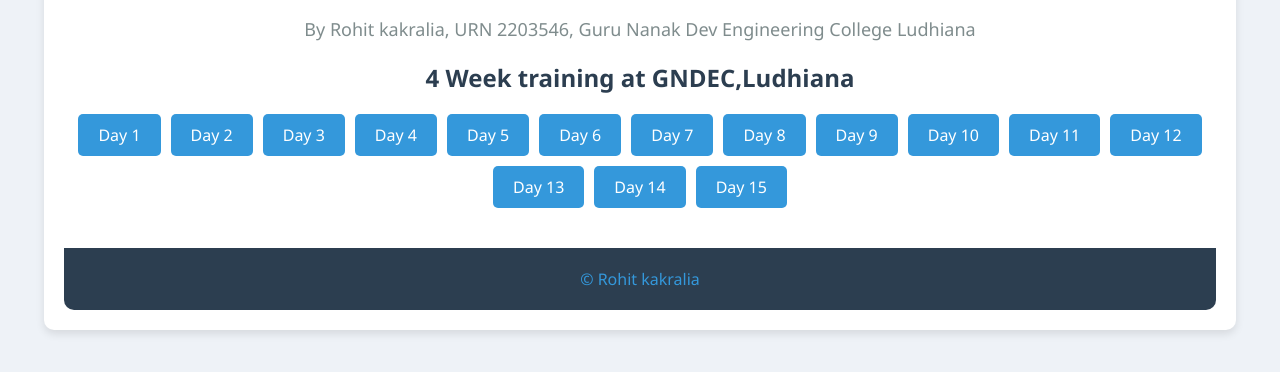
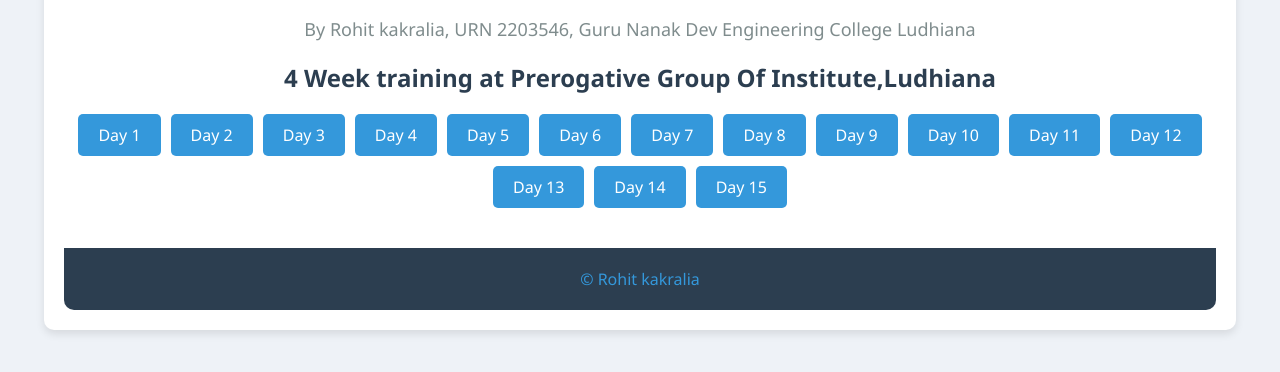
Before and after one commit to Rohitkakralia/Daily_Diary_TR-102, a plain HTML site: page TR-102-Daily-Diary/index.html in a window 1280 px wide. Shown: the part 192-564 px from the top of the page. Drawn offline with Linux system fonts and the light colour scheme.

Commit message:
Daily_Diary

```diff
--- a/TR-102-Daily-Diary/index.html
+++ b/TR-102-Daily-Diary/index.html
@@ -125,7 +125,7 @@
         <h1>Training TR-102 Report</h1>
         <p>By Rohit kakralia, URN 2203546, Guru Nanak Dev Engineering College Ludhiana</p>
         <section>
-            <h2>4 Week training at GNDEC,Ludhiana</h2>
+            <h2>4 Week training at Prerogative Group Of Institute,Ludhiana</h2>
             <div class="links-container">
                 <a href="Day1.html">Day 1</a>
                 <a href="Day2.html">Day 2</a>
```
